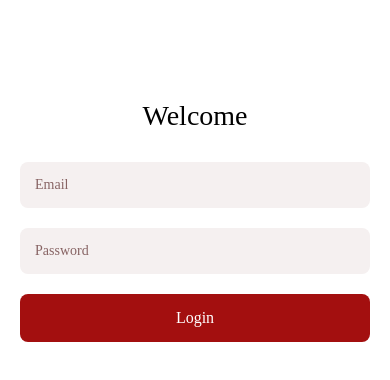
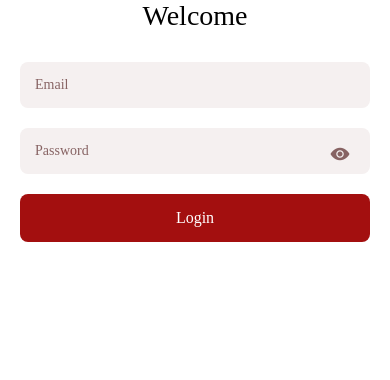
Before and after one commit to IbrahimXplorer/trucktrip, a React Native app: screen /Login in a window 390 px wide. Shown: the top 380 px of the page. Built offline with nearby package versions, Linux system fonts and the light colour scheme; what @gorhom/bottom-sheet would draw is missing.

Commit message:
refactor: login form basic validation and an eye icon to hide or show pass

```diff
--- a/src/screens/auth/LoginScreen.tsx
+++ b/src/screens/auth/LoginScreen.tsx
@@ -1,10 +1,12 @@
 import { RouteProp } from '@react-navigation/native';
 import { NativeStackNavigationProp } from '@react-navigation/native-stack';
 import React, { FC, useState } from 'react';
-import { StyleSheet, Text, View } from 'react-native';
+import { StyleSheet, Text, View, TouchableOpacity } from 'react-native';
 import { SafeAreaView } from 'react-native-safe-area-context';
 import Toast from 'react-native-toast-message';
 import { useDispatch } from 'react-redux';
+import Icon from 'react-native-vector-icons/Ionicons';
+
 import { Button, Input } from '../../components';
 import { colors } from '../../constants/colors';
 import { fontFamilies } from '../../constants/font';
@@ -26,20 +28,41 @@ type LoginProps = {
 export const LoginScreen: FC<LoginProps> = ({ navigation }) => {
   const [email, setEmail] = useState('');
   const [password, setPassword] = useState('');
+  const [showPassword, setShowPassword] = useState(false);
+
   const dispatch = useDispatch<AppDispatch>();
 
-  const handleLogin = async () => {
+  const validateEmail = (val: string) => {
+    const re = /\S+@\S+\.\S+/;
+    return re.test(val);
+  };
+
+  const handleLogin = () => {
     if (!email || !password) {
       Toast.show({
         type: 'error',
-        text1: 'Pleas fill both field to continue!',
+        text1: 'Please fill in both fields!',
       });
+      return;
+    }
 
+    if (!validateEmail(email)) {
+      Toast.show({
+        type: 'error',
+        text1: 'Please enter a valid email address!',
+      });
+      return;
+    }
+
+    if (password.length < 3) {
+      Toast.show({
+        type: 'error',
+        text1: 'Password must be at least 3 characters!',
+      });
       return;
     }
 
     dispatch(setUser({ email, password }));
-
     navigation.replace('Root', { screen: 'Home' });
   };
 
@@ -48,14 +71,29 @@ export const LoginScreen: FC<LoginProps> = ({ navigation }) => {
       <Text style={styles.title}>Welcome</Text>
 
       <View style={styles.inputWrapper}>
-        <Input placeholder="Email" value={email} onChangeText={setEmail} />
+        <Input
+          placeholder="Email"
+          value={email}
+          onChangeText={setEmail}
+          keyboardType="email-address"
+          autoCapitalize="none"
+        />
 
-        <Input
-          placeholder="Password"
-          secureTextEntry
-          value={password}
-          onChangeText={setPassword}
-        />
+        <View style={styles.passwordContainer}>
+          <Input
+            placeholder="Password"
+            secureTextEntry={!showPassword}
+            value={password}
+            onChangeText={setPassword}
+          />
+          <TouchableOpacity style={styles.eyeIcon} onPress={() => setShowPassword(prev => !prev)}>
+            <Icon
+              name={showPassword ? 'eye-off' : 'eye'}
+              size={20}
+              color={colors.primary50}
+            />
+          </TouchableOpacity>
+        </View>
 
         <Button onPress={handleLogin} title="Login" />
       </View>
@@ -76,9 +114,14 @@ const styles = StyleSheet.create({
     fontFamily: fontFamilies.INTER.bold,
     alignSelf: 'center',
     marginBottom: 30,
-    marginTop: 100,
   },
   inputWrapper: {
     gap: 20,
   },
+  passwordContainer:{},
+  eyeIcon:{
+    position:'absolute',right:20,
+    zIndex:10,
+    top:15,
+  }
 });
```
